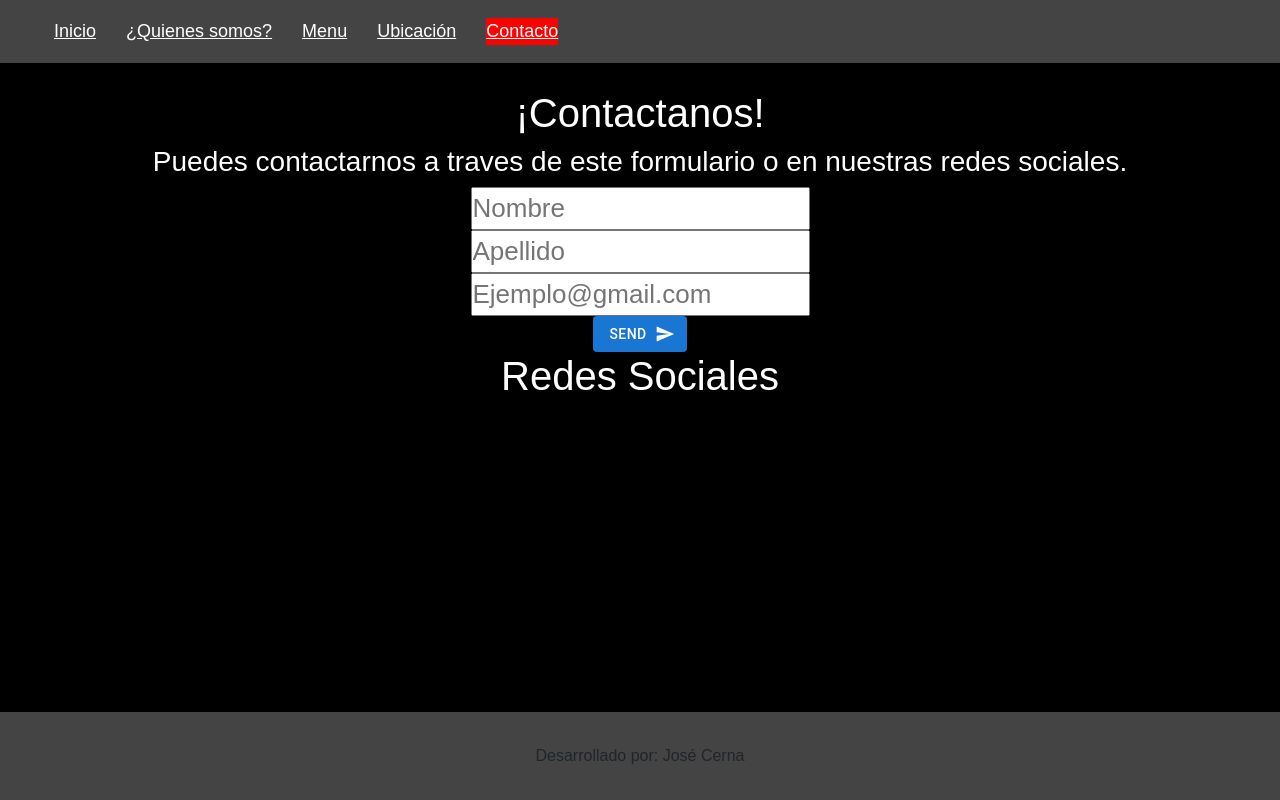
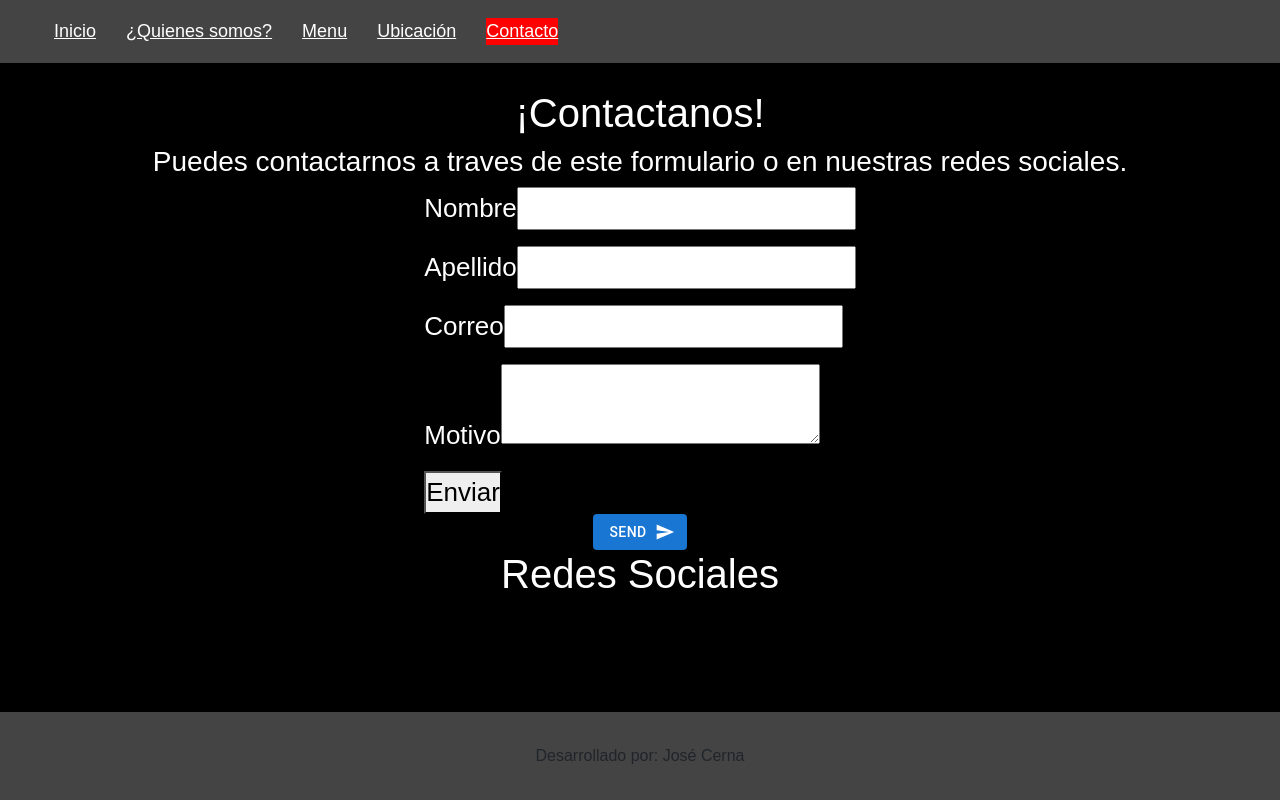
Before and after one commit to JsCerna/cuarto-proyecto, a React (Create React App) app: page /contacto in a window 1280 px wide. Built offline with nearby package versions, Linux system fonts and the light colour scheme.

Commit message:
conectado a firebase

```diff
--- a/src/Components/Contacto/Contacto.js
+++ b/src/Components/Contacto/Contacto.js
@@ -1,17 +1,64 @@
 import React from 'react'
 import Button from '@mui/material/Button';
 import {Instagram, Send} from '@mui/icons-material'
+import { addDoc, collection } from "firebase/firestore";
+import { useState } from 'react';
+import { db } from '../Firebase';
 
-const Contacto = () => {
+
+
+export default function Contacto() {
+
+    const [formValues, setFormValues] = useState({
+        name: "",
+        surname: "",
+        email: "",
+        celular: "",
+        contactReason: ""
+    })
+
+    async function handleSubmit(event) {
+        event.preventDefault()
+        console.log(formValues)
+        try {
+            const docRef = await addDoc(collection(db, "Contactos"), formValues);
+            console.log("Document written with ID: ", docRef.id);
+        } catch (e) {
+            console.error("Error adding document: ", e);
+        }
+    }
+
+    function handleFormChange(event) {
+        const { target } = event
+        const { name, value } = target
+        const newValues = { ...formValues, [name]: value }
+        setFormValues(newValues)
+
+    }
+
+
   return (
     <main className='planilla'>
       <h1>¡Contactanos!</h1>
       <h3>Puedes contactarnos a traves de este formulario
         o en nuestras redes sociales.
       </h3>
-    <input type="text" id="nombre"  placeholder="Nombre" />
-    <input type="text" id="apellido"  placeholder="Apellido" />
-    <input type="text" id="correo"  placeholder="Ejemplo@gmail.com" />
+      <form onSubmit={handleSubmit}>
+                    <p><label htmlFor='name'>Nombre</label>
+                    <input id='name' name='name' type="text" value={formValues.name} onChange={handleFormChange} ></input>
+</p>
+                    <p><label htmlFor='surname'>Apellido</label>
+                    <input id='surname' name='surname' type="text" value={formValues.surname} onChange={handleFormChange}></input>
+</p>
+                    <p><label htmlFor='email'>Correo</label>
+                    <input id='email' name='email' type="email" value={formValues.email} onChange={handleFormChange}></input>
+</p>
+                    <p><label htmlFor='contactReason'>Motivo</label>
+                    <textarea id='contactReason' name='contactReason' value={formValues.contactReason} onChange={handleFormChange}></textarea>
+</p>
+                    <button type='submit'>Enviar</button>
+                    </form>
+
     <Button variant="contained" endIcon={<Send />}>
     Send
     </Button>
@@ -22,5 +69,3 @@ const Contacto = () => {
     </main>
   )
 }
-
-export default Contacto
```
